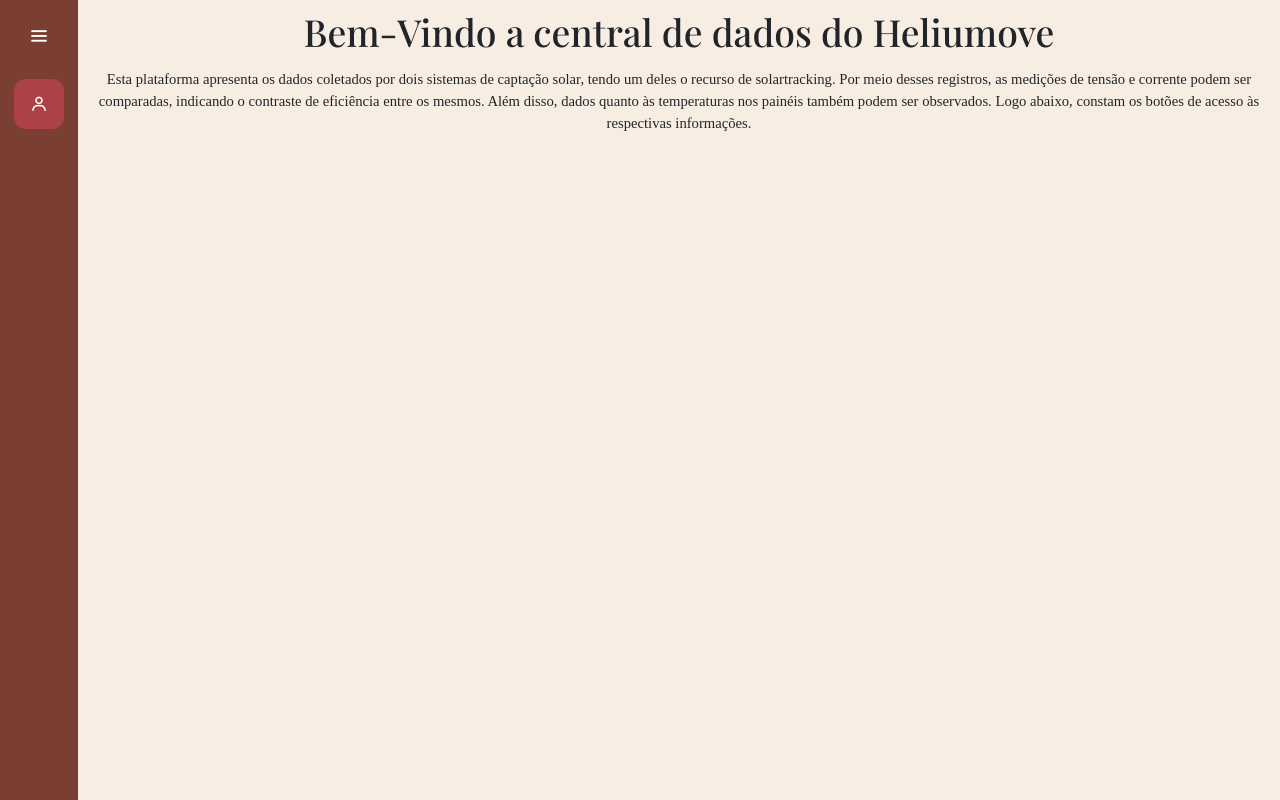
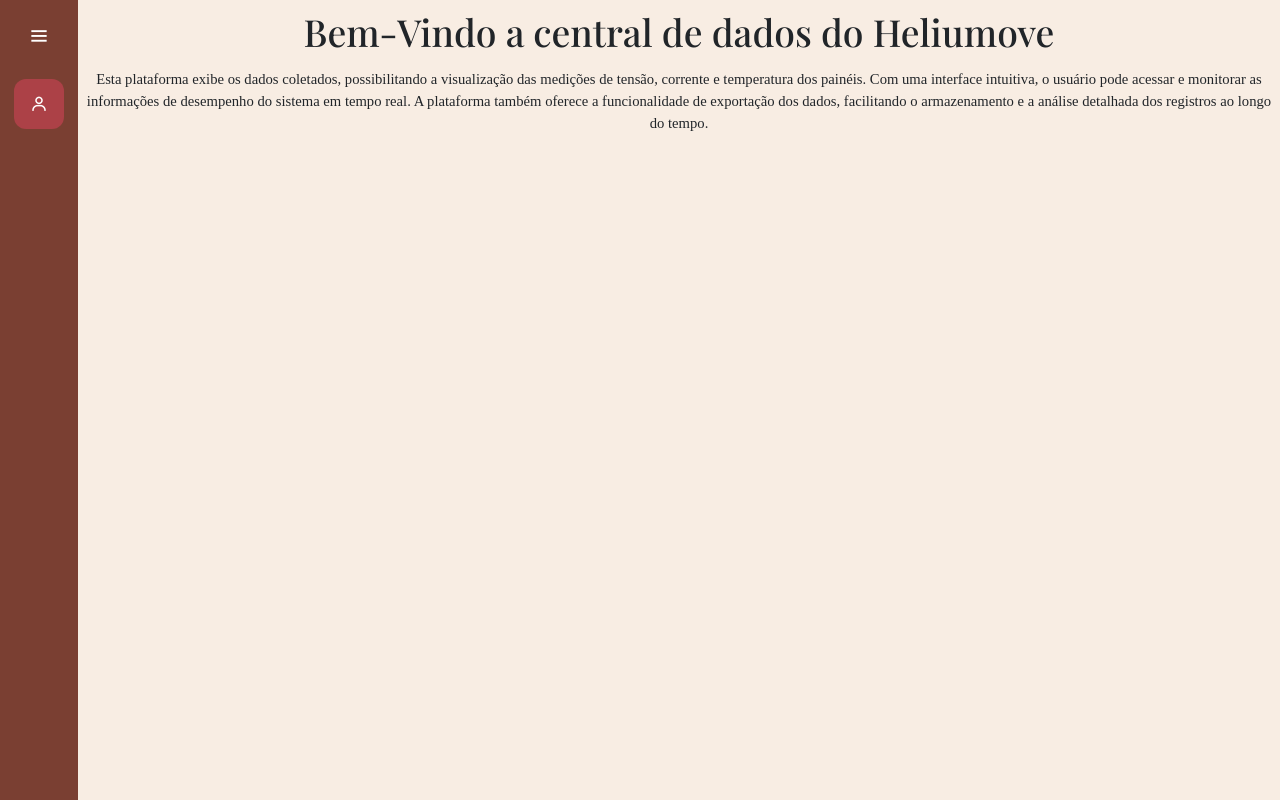
Before and after one commit to JordanoPaganini/HeliuMove, a Django app: template Users/templates/plataforma.html in a window 1280 px wide. Run offline with Django 5.2, Linux system fonts and the light colour scheme; the template is opened without the code that fills it, so the values that code supplies are empty; some web fonts are replaced.

Commit message:
Mudança na descrição da plataforma

```diff
--- a/Users/templates/plataforma.html
+++ b/Users/templates/plataforma.html
@@ -26,7 +26,7 @@
 <section class="home-section" style="overflow: hidden;">
     <div class="titleDiv">
         <h1 class="titleText">Bem-Vindo a central de dados do Heliumove</h1>
-        <p class="descriptionText">Esta plataforma apresenta os dados coletados por dois sistemas de captação solar, tendo um deles o recurso de solartracking. Por meio desses registros, as medições de tensão e corrente podem ser comparadas, indicando o contraste de eficiência entre os mesmos. Além disso, dados quanto às temperaturas nos painéis também podem ser observados. Logo abaixo, constam os botões de acesso às respectivas informações.  </p>
+        <p class="descriptionText">Esta plataforma exibe os dados coletados, possibilitando a visualização das medições de tensão, corrente e temperatura dos painéis. Com uma interface intuitiva, o usuário pode acessar e monitorar as informações de desempenho do sistema em tempo real. A plataforma também oferece a funcionalidade de exportação dos dados, facilitando o armazenamento e a análise detalhada dos registros ao longo do tempo.</p>
     </div>
     <div style='padding-left: 30px;' class="center-cards row">
         <br>
```
